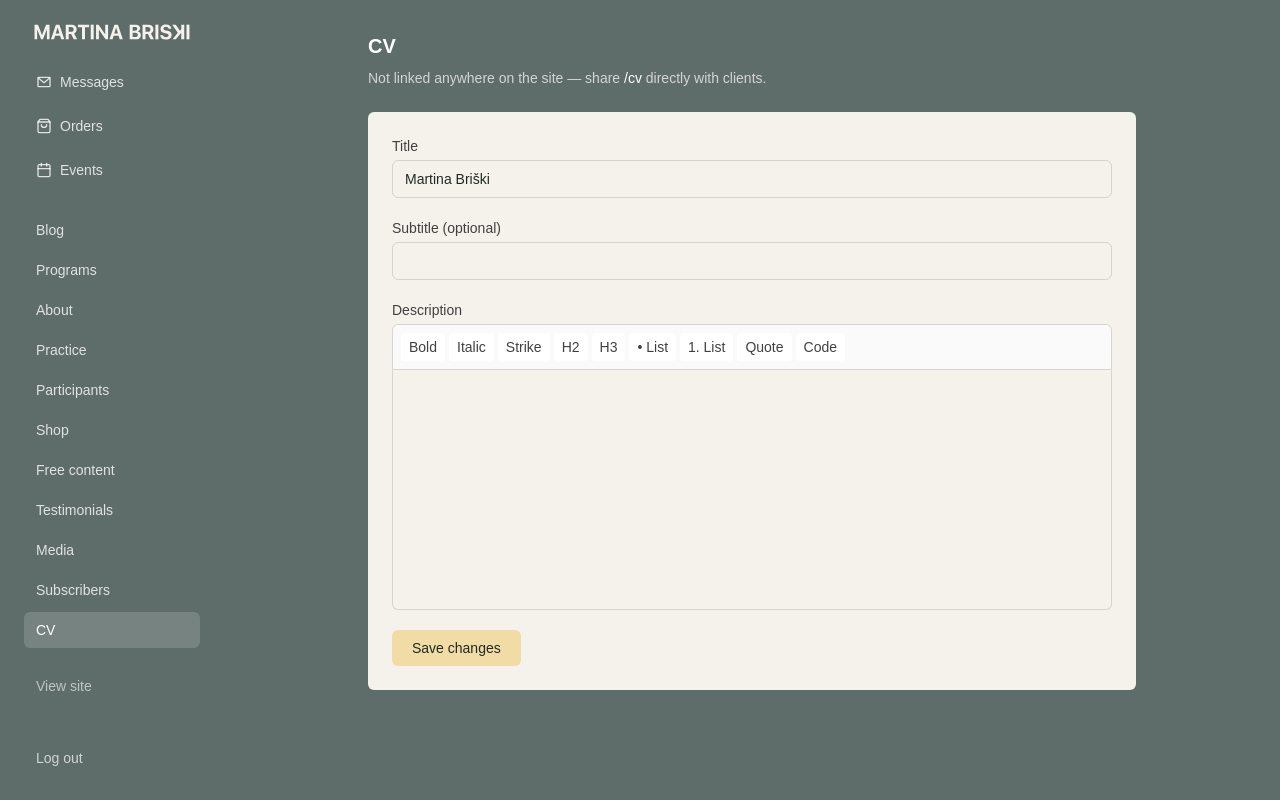
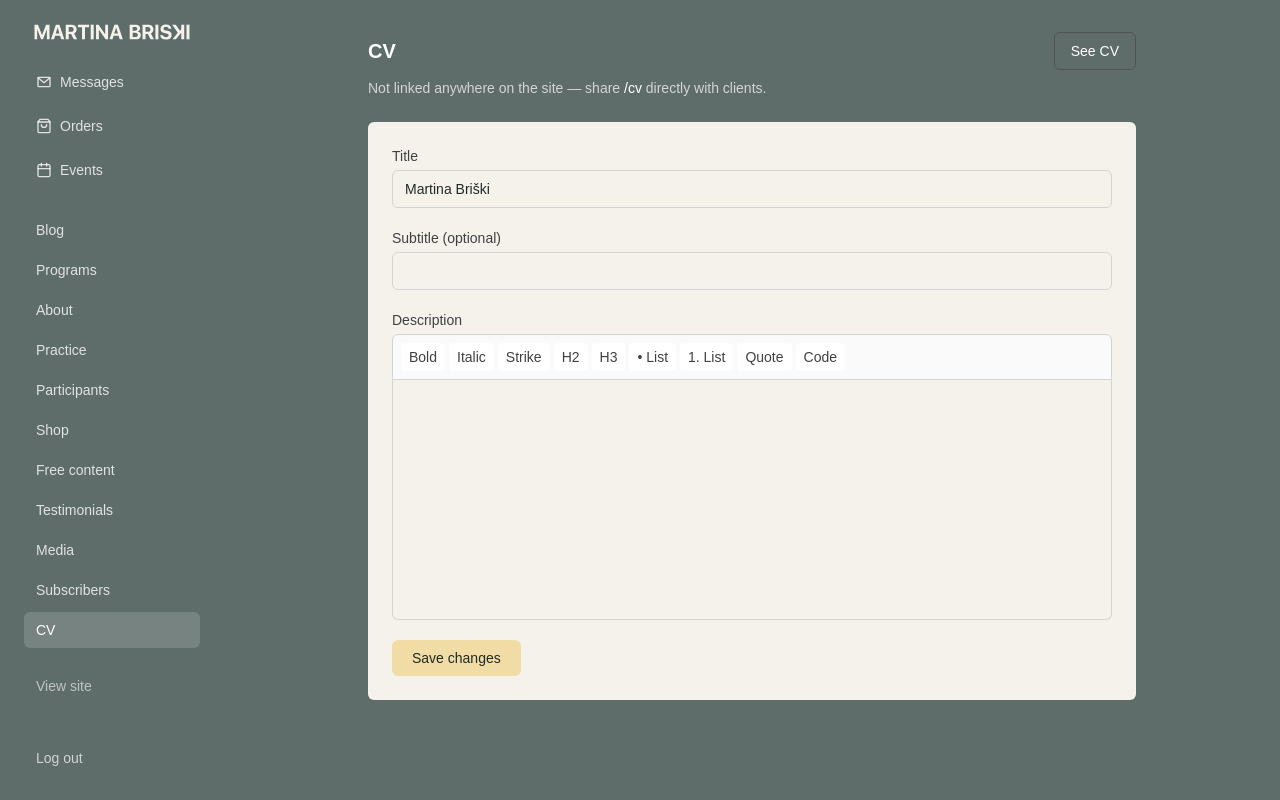
Before and after one commit to davidsodadavid/martina-briski-nextjs, a Next.js app: page /admin/cv in a window 1280 px wide. Built offline with nearby package versions, Linux system fonts and the light colour scheme; no server answers; the database is empty.

Commit message:
Add a "See CV" link on the admin CV page, opening /cv in a new tab

```diff
--- a/src/app/admin/(protected)/cv/page.tsx
+++ b/src/app/admin/(protected)/cv/page.tsx
@@ -1,3 +1,4 @@
+import Link from "next/link";
 import CvForm from "@/components/CvForm";
 import { prisma } from "@/lib/prisma";
 import { CV_ID } from "@/lib/cv";
@@ -7,7 +8,17 @@ export default async function AdminCvPage() {
 
   return (
     <>
-      <h1 className="mb-2 text-xl font-semibold text-white">CV</h1>
+      <div className="mb-2 flex items-center justify-between">
+        <h1 className="text-xl font-semibold text-white">CV</h1>
+        <Link
+          href="/cv"
+          target="_blank"
+          rel="noopener noreferrer"
+          className="rounded-md border border-neutral-600 px-4 py-2 text-sm font-medium text-white hover:bg-neutral-800"
+        >
+          See CV
+        </Link>
+      </div>
       <p className="mb-6 text-sm text-neutral-300">
         Not linked anywhere on the site — share{" "}
         <span className="text-white">/cv</span> directly with clients.
```
